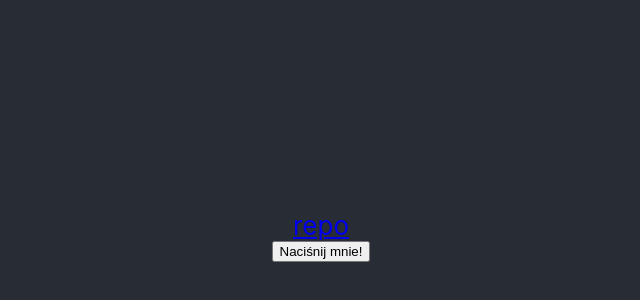
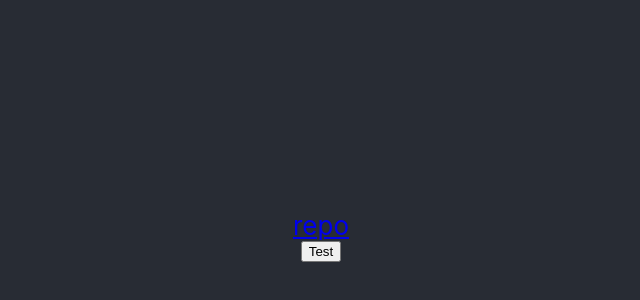
Before and after one commit to Arkkow/nauka_DaftCode, a React (Create React App) app: page / in a window 1280 px wide. Shown: the part 164-464 px from the top of the page, without its empty margins (319-959 px from the left). Built offline with nearby package versions, Linux system fonts and the light colour scheme.

Commit message:
chore: Checked if i am at good branch

```diff
--- a/src/App.js
+++ b/src/App.js
@@ -13,7 +13,7 @@ function App() {
           repo
         </a>
         <button onClick={pingFunction}>
-          Naciśnij mnie!
+          Test
         </button>
       </header>
     </div>
```
